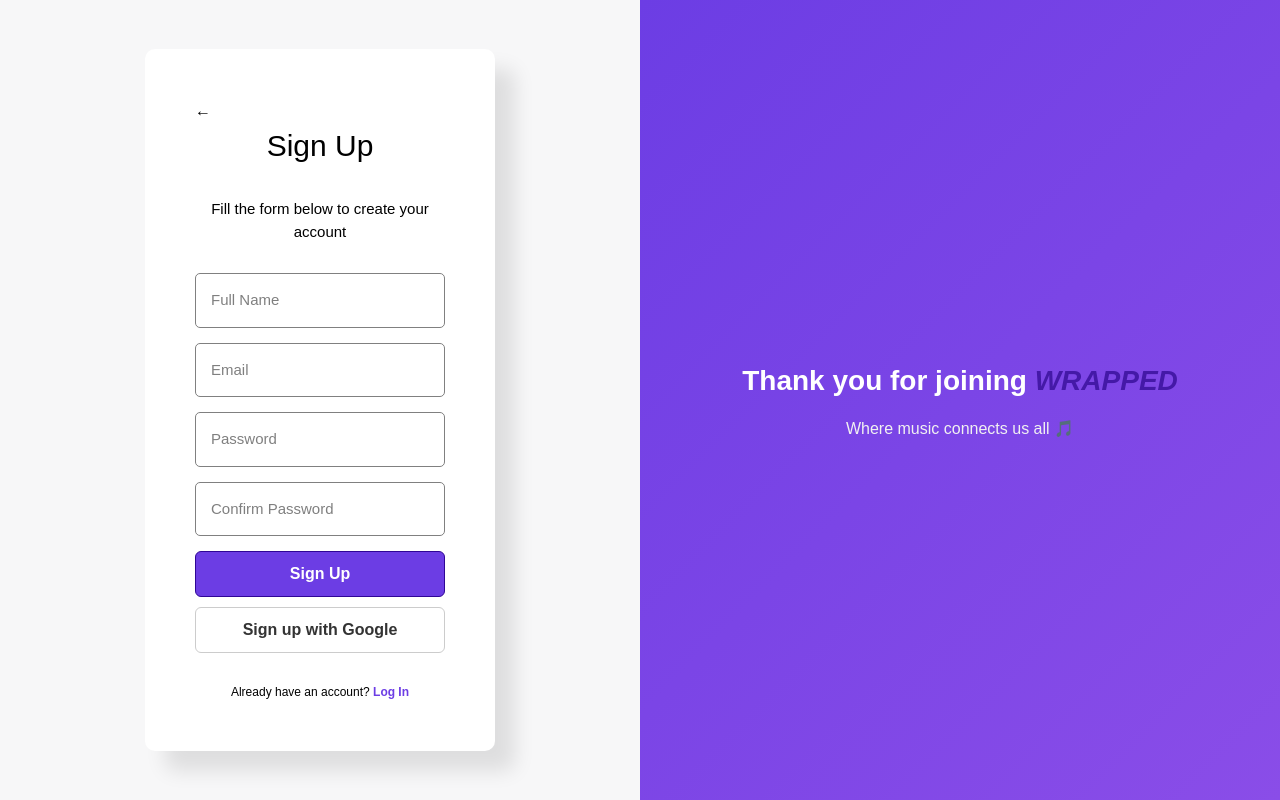
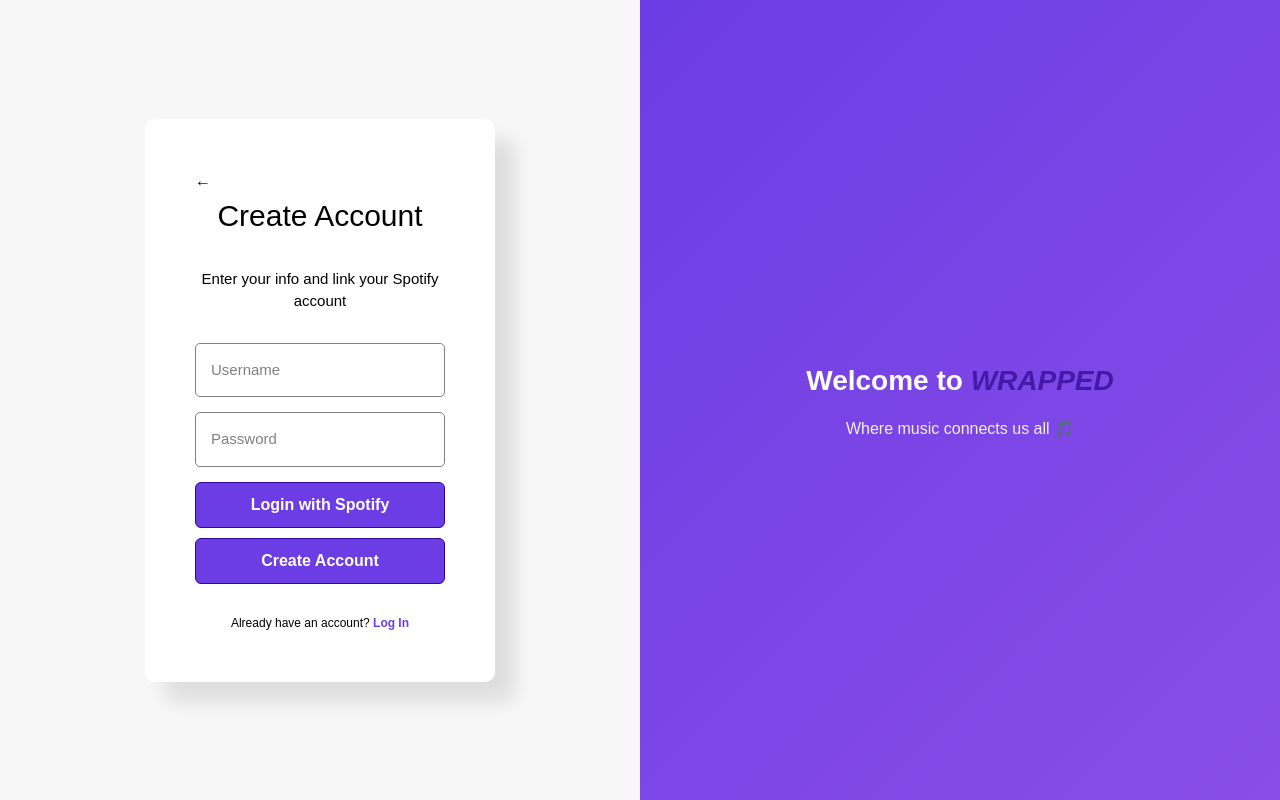
Before and after one commit to Azizahussein/SpotifyWrapped, a Next.js app: page /createaccount in a window 1280 px wide. Built offline with nearby package versions, Linux system fonts and the light colour scheme.

Commit message:
Updated Createaccount

```diff
--- a/src/app/createaccount/page.jsx
+++ b/src/app/createaccount/page.jsx
@@ -1,6 +1,6 @@
 "use client";
 
-import React from "react";
+import React, { useState } from "react";
 import Link from "next/link";
 import { useRouter } from "next/navigation";
 import "../components/styles/Createaccount.css";
@@ -8,31 +8,66 @@ import "../components/styles/Createaccount.css";
 const CreateAccount = () => {
   const router = useRouter();
 
+  const [username, setUsername] = useState("");
+  const [password, setPassword] = useState("");
+  const [spotifyLinked, setSpotifyLinked] = useState(false);
+  const [error, setError] = useState("");
+
+  const handleSpotifyLink = () => {
+    window.open("https://accounts.spotify.com/en/login", "_blank");
+    setSpotifyLinked(true);
+  };
+
   const handleSubmit = (e) => {
     e.preventDefault();
+
+    if (!username || !password || !spotifyLinked) {
+      setError("All fields are required, including linking Spotify.");
+      return;
+    }
+
     localStorage.setItem("loggedIn", "true");
+    localStorage.setItem("username", username);
     router.push("/mainpage");
   };
 
   return (
     <div className="page">
-      {/* Left Form Section */}
       <div className="container">
         <div className="box">
-          <Link href="/" className="back">
-            &#8592;
-          </Link>
+          <Link href="/" className="back">&#8592;</Link>
 
-          <h1>Sign Up</h1>
-          <p className="text">Fill the form below to create your account</p>
+          <h1>Create Account</h1>
+          <p className="text">Enter your info and link your Spotify account</p>
+
+          {error && <p className="error">{error}</p>}
 
           <form onSubmit={handleSubmit} noValidate>
-            <input type="text" placeholder="Full Name" />
-            <input type="email" placeholder="Email" />
-            <input type="password" placeholder="Password" />
-            <input type="password" placeholder="Confirm Password" />
-            <button type="submit" className="btn">Sign Up</button>
-            <button type="button" className="btn google">Sign up with Google</button>
+            <input
+              type="text"
+              placeholder="Username"
+              value={username}
+              onChange={(e) => setUsername(e.target.value)}
+              required
+            />
+
+            <input
+              type="password"
+              placeholder="Password"
+              value={password}
+              onChange={(e) => setPassword(e.target.value)}
+              required
+            />
+
+            <button
+              type="button"
+              className={`btn spotify ${spotifyLinked ? "linked" : ""}`}
+              onClick={handleSpotifyLink}
+            >
+              {spotifyLinked ? "Spotify Linked ✅" : "Login with Spotify"}
+            </button>
+
+            <button type="submit" className="btn">Create Account</button>
           </form>
 
           <div className="link">
@@ -41,10 +76,9 @@ const CreateAccount = () => {
         </div>
       </div>
 
-      {/* Right Graphic Section */}
       <div className="login">
         <div className="welcome">
-          <h2>Thank you for joining <span>WRAPPED</span></h2>
+          <h2>Welcome to <span>WRAPPED</span></h2>
           <p>Where music connects us all 🎵</p>
         </div>
       </div>
```
